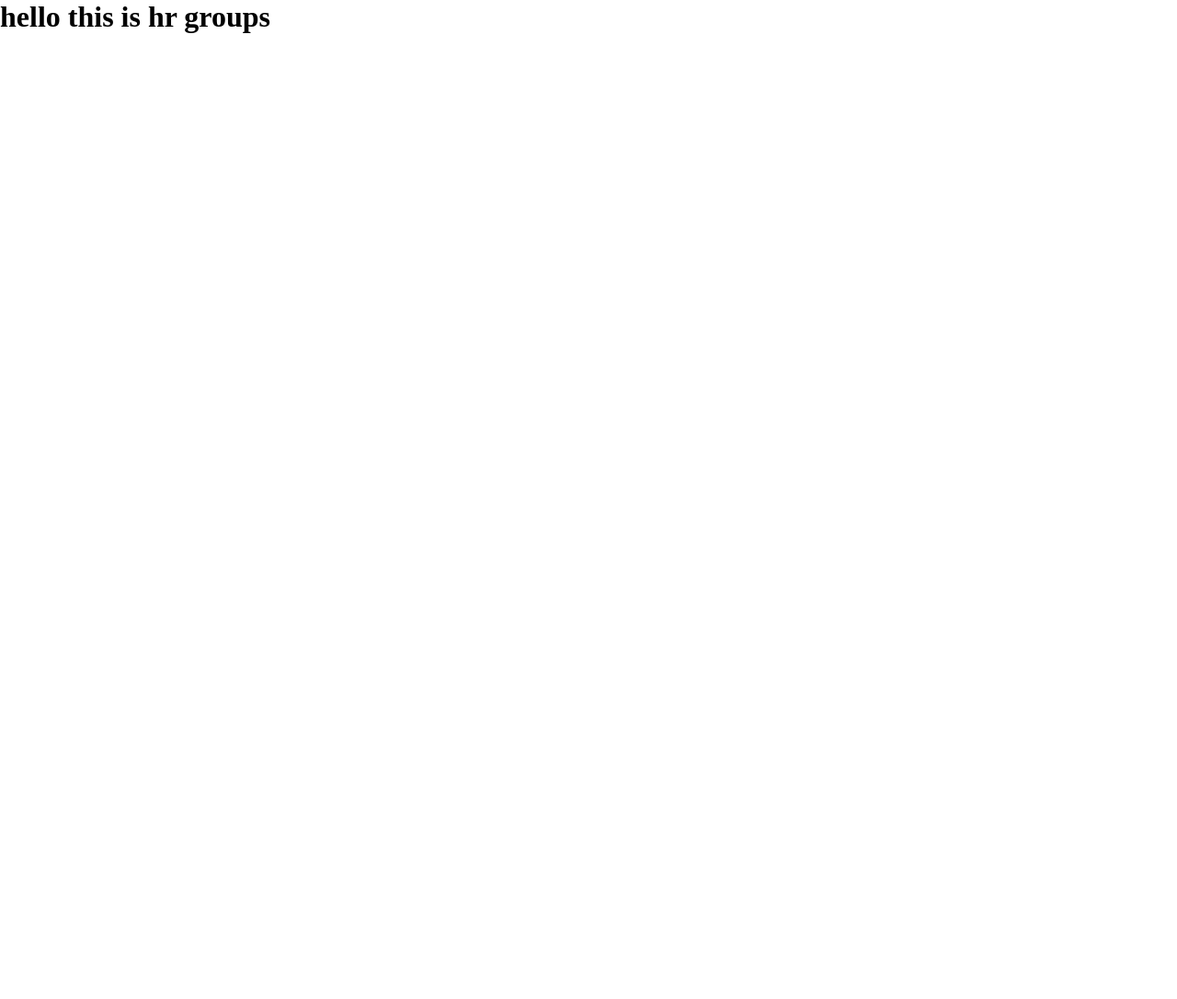
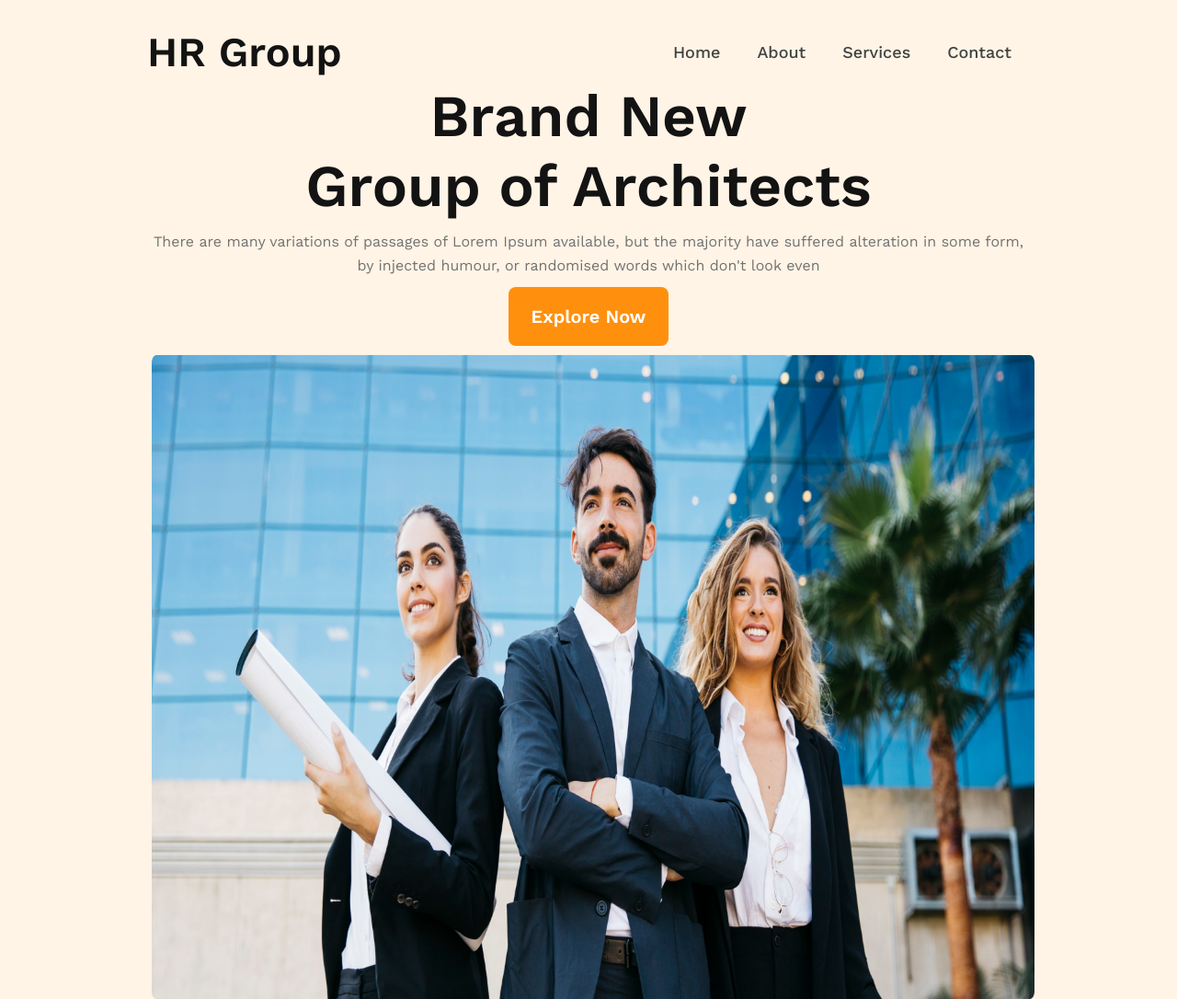
Before and after one commit to AzizulHakim18/hr-groups, a plain HTML site: page index.html in a window 1280 px wide. Shown: the whole page at 92% size. Before the commit the page ends 800 px from the top, so only its background shows below. Drawn offline with nearby package versions, Linux system fonts and the light colour scheme.

Commit message:
banner section added

```diff
--- a/index.html
+++ b/index.html
@@ -11,7 +11,39 @@
 </head>
 
 <body>
-    <h1>hello this is hr groups</h1>
+    <header>
+        <section class="contianer">
+            <nav>
+                <h2>HR Group</h2>
+                <ul>
+                    <li><a href="">Home</a></li>
+                    <li><a href="">About</a></li>
+                    <li><a href="">Services</a></li>
+                    <li><a href="">Contact</a></li>
+                </ul>
+            </nav>
+            <div class="banner-container">
+                <div class="banner-container-description">
+                    <h1>Brand New <br>
+                        Group of Architects
+                    </h1>
+                    <p>There are many variations of passages of Lorem Ipsum available, but the majority have suffered
+                        alteration
+                        in some form, by injected humour, or randomised words which don't look even</p>
+                    <button class="primary-btn">Explore Now</button>
+                </div>
+                <img class="banner-container-img" src="./images/banner.png" alt="">
+            </div>
+        </section>
+    </header>
+    <main>
+        <section class="container quick-list-container">
+
+        </section>
+    </main>
+    <footer>
+
+    </footer>
 </body>
 
 </html>
--- a/style.css
+++ b/style.css
@@ -1,4 +1,130 @@
+@import url('https://fonts.googleapis.com/css2?family=Work+Sans:wght@400;500;600&display=swap');
+
+
 * {
     margin: 0;
     padding: 0;
+    font-family: 'Work Sans', sans-serif;
 }
+
+header {
+    background-color: rgba(255, 144, 14, 0.10);
+}
+
+nav {
+    display: flex;
+    justify-content: space-between;
+    align-items: center;
+}
+
+nav>ul {
+    display: flex;
+    justify-content: center;
+    align-items: center;
+
+}
+
+nav>ul li {
+    list-style: none;
+    margin: 0px 20px;
+}
+
+nav>ul>li>a {
+    text-decoration: none;
+    color: #424242;
+    font-size: 18px;
+    font-weight: 500;
+}
+
+h1 {
+    color: #131313;
+    text-align: center;
+    font-size: 64px;
+    font-weight: 700;
+    padding: 5px;
+}
+
+h2 {
+    color: #131313;
+    font-size: 45px;
+    font-weight: 700;
+}
+
+p {
+    color: #727272;
+    text-align: center;
+    font-size: 16px;
+    font-weight: 400;
+    line-height: 26px;
+    padding: 5px;
+}
+
+.primary-btn {
+    color: #FFF;
+    text-align: center;
+    font-size: 20px;
+    font-weight: 600;
+    border-radius: 8px;
+    background: #FF900E;
+    border: 0;
+    padding: 20px 25px;
+    margin: 5px;
+}
+
+.contianer {
+    width: 75%;
+    margin: auto;
+    padding: 30px 0px;
+}
+
+.banner-container-description {
+    display: flex;
+    flex-direction: column;
+    justify-content: center;
+    align-items: center;
+}
+
+.banner-container-img {
+    width: 100%;
+    height: 700px;
+    border-radius: 8px;
+    padding: 5px;
+}
+
+
+
+
+
+
+
+
+
+
+
+/* using media queries */
+@media screen and (max-width:576px) {
+    nav {
+        display: flex;
+        flex-direction: column;
+    }
+
+    nav>ul {
+        display: flex;
+        flex-direction: column;
+
+    }
+
+    h1 {
+        font-size: 50px;
+    }
+
+    .banner-container-img {
+        height: 250px;
+    }
+
+    .contianer {
+        width: 80%;
+    }
+}
+
+@media screen and (min-width:576px)and (max-width:992px) {}
```
